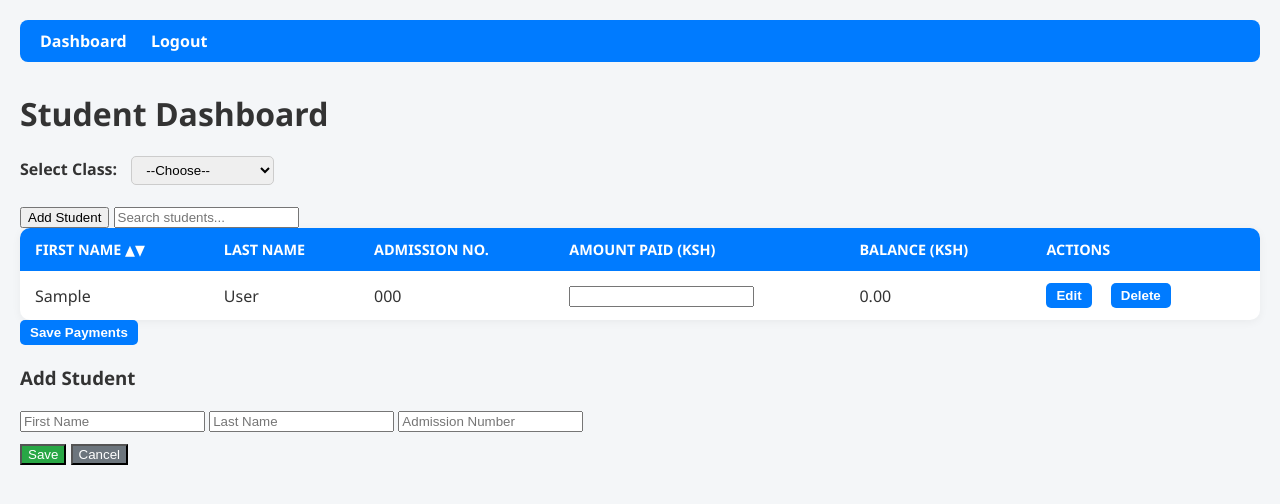
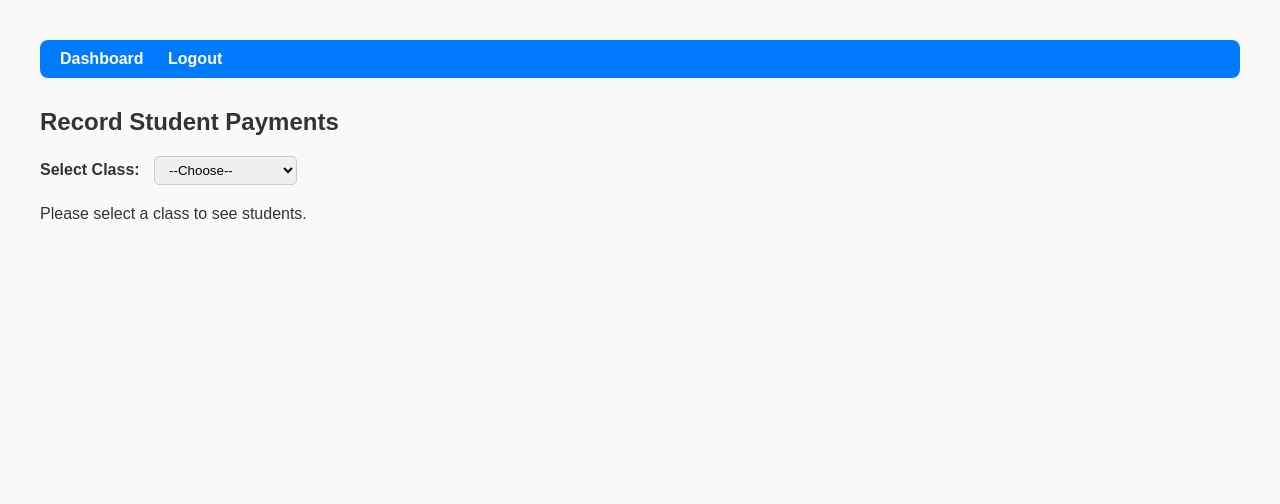
Before and after one commit to Mhmhm1/remedial_system, a Django app: template lessons/templates/lessons/student_payments.html in a window 1280 px wide. Shown: the top 504 px of the page. Run offline with Django 5.2, Linux system fonts and the light colour scheme; the template is opened without the code that fills it: values that come from a table or form of the project are taken from there, others are empty; data comes from the database, SQL or seed files in the repository; tables that the repository leaves empty hold one stand-in row (values such as "Sample post").

Commit message:
Update student_payments.html

```diff
--- a/lessons/templates/lessons/student_payments.html
+++ b/lessons/templates/lessons/student_payments.html
@@ -3,12 +3,12 @@
 
 {% block content %}
 <div class="container mt-4">
-    <h1>Student Dashboard</h1>
+    <h2>Record Student Payments</h2>
 
-    <!-- Class selection -->
+    <!-- Class selection filter -->
     <form method="get" class="mb-3">
-        <label>Select Class:</label>
-        <select name="class_group" onchange="this.form.submit()">
+        <label for="class_group">Select Class:</label>
+        <select name="class_group" id="class_group" onchange="this.form.submit()">
             <option value="">--Choose--</option>
             {% for cls in class_groups %}
                 <option value="{{ cls.id }}" {% if selected_class_id == cls.id|stringformat:"s" %}selected{% endif %}>{{ cls.name }}</option>
@@ -16,21 +16,17 @@
         </select>
     </form>
 
-    {% if students %}
-    <button id="addStudentBtn">Add Student</button>
+    {% if selected_class_id %}
+        <button id="addStudentBtn" style="margin-bottom: 10px;">Add Student</button>
         <input type="text" id="searchInput" class="search-box" placeholder="Search students...">
 
-    <form method="post">
-        {% csrf_token %}
-        <table id="studentTable">
+        <table id="studentTable" class="table table-bordered">
             <thead>
                 <tr>
-                    <th>First Name ▲▼</th>
-                    <th>Last Name</th>
-                    <th>Admission No.</th>
-                    <th>Amount Paid (Ksh)</th>
-                    <th>Balance (Ksh)</th>
-                    <th>Actions</th>
+                    <th onclick="sortTable(0)">First Name ▲▼</th>
+                    <th onclick="sortTable(1)">Last Name</th>
+                    <th onclick="sortTable(2)">Admission No.</th>
+                    <th>Action</th>
                 </tr>
             </thead>
             <tbody>
@@ -40,22 +36,17 @@
                     <td>{{ student.last_name }}</td>
                     <td>{{ student.admission_number }}</td>
                     <td>
-                        <input type="number" name="amount_{{ student.id }}" min="0" step="0.01" class="form-control">
-                    </td>
-                    <td>{{ student.balance|floatformat:2 }}</td>
-                    <td>
-                        <button type="button" class="action-btn edit-btn" data-id="{{ student.id }}" data-first="{{ student.first_name }}" data-last="{{ student.last_name }}" data-adm="{{ student.admission_number }}">Edit</button>
-                        <button type="button" class="delete-btn" data-id="{{ student.id }}">Delete</button>
+                        <button class="action-btn" onclick="editStudent({{ forloop.counter0 }})">Edit</button>
+                        <button class="delete-btn" onclick="deleteStudent({{ forloop.counter0 }})">Delete</button>
                     </td>
                 </tr>
                 {% endfor %}
             </tbody>
         </table>
-        <button type="submit" class="btn btn-primary mt-3">Save Payments</button>
-    </form>
     {% else %}
         <p>Please select a class to see students.</p>
     {% endif %}
+
 </div>
 
 <!-- Modal for Add/Edit -->
@@ -72,26 +63,45 @@
     </div>
 </div>
 
+<style>
+  /* Modal and table styling */
+  body { font-family: Arial, sans-serif; padding: 20px; background: #f9f9f9; }
+  h1, h2 { color: #333; }
+  button { padding: 8px 12px; margin-right: 5px; border: none; border-radius: 4px; cursor: pointer; }
+  .action-btn { background: #007bff; color: #fff; }
+  .action-btn:hover { background: #0056b3; }
+  .delete-btn { background: #dc3545; color: #fff; }
+  .delete-btn:hover { background: #b02a37; }
+  input.search-box { padding: 8px; width: 300px; margin-bottom: 10px; border-radius: 4px; border: 1px solid #ccc; }
+  table { width: 100%; border-collapse: collapse; margin-top: 10px; background: #fff; }
+  th, td { border: 1px solid #ccc; padding: 10px; text-align: left; }
+  th { background-color: #f4f4f4; cursor: pointer; }
+  tbody tr:hover { background-color: #f1f1f1; }
+  .modal { display: none; position: fixed; top: 0; left: 0; width: 100%; height: 100%; background-color: rgba(0,0,0,0.5); justify-content: center; align-items: center; }
+  .modal-content { background-color: #fff; padding: 20px; border-radius: 8px; width: 320px; }
+  .modal input { width: 100%; padding: 8px; margin: 5px 0; border-radius: 4px; border: 1px solid #ccc; }
+</style>
+
 <script>
-let students = [
+let students = [];
+{% if selected_class_id and students %}
+students = [
   {% for student in students %}
     {firstName: "{{ student.first_name }}", lastName: "{{ student.last_name }}", admissionNo: "{{ student.admission_number }}"},
   {% endfor %}
 ];
+{% endif %}
 
 let editIndex = null;
-
 const modal = document.getElementById('studentModal');
 const addBtn = document.getElementById('addStudentBtn');
 const saveBtn = document.getElementById('saveBtn');
 const cancelBtn = document.getElementById('cancelBtn');
 const modalTitle = document.getElementById('modalTitle');
-
 const firstNameInput = document.getElementById('firstName');
 const lastNameInput = document.getElementById('lastName');
 const admissionNoInput = document.getElementById('admissionNo');
 const searchInput = document.getElementById('searchInput');
-
 const studentTableBody = document.querySelector('#studentTable tbody');
 
 function openModal(edit = false, index = null) {
@@ -115,6 +125,7 @@ function closeModal() { modal.style.display = 'none'; }
 
 function renderTable() {
   const filter = searchInput.value.toLowerCase();
+  if(!studentTableBody) return;
   studentTableBody.innerHTML = '';
   students.forEach((s, index) => {
     if (
@@ -127,11 +138,9 @@ function renderTable() {
         <td>${s.firstName}</td>
         <td>${s.lastName}</td>
         <td>${s.admissionNo}</td>
-        <td><input type="number" name="amount_${index}" min="0" step="0.01" class="form-control"></td>
-        <td>0.00</td>
         <td>
-          <button type="button" class="action-btn" onclick="editStudent(${index})">Edit</button>
-          <button type="button" class="delete-btn" onclick="deleteStudent(${index})">Delete</button>
+          <button class="action-btn" onclick="editStudent(${index})">Edit</button>
+          <button class="delete-btn" onclick="deleteStudent(${index})">Delete</button>
         </td>
       `;
       studentTableBody.appendChild(row);
@@ -148,30 +157,30 @@ function deleteStudent(index) {
   }
 }
 
-addBtn.addEventListener('click', () => openModal());
-cancelBtn.addEventListener('click', closeModal);
+function sortTable(colIndex) {
+  students.sort((a,b) => {
+    const valA = Object.values(a)[colIndex].toLowerCase();
+    const valB = Object.values(b)[colIndex].toLowerCase();
+    return valA.localeCompare(valB);
+  });
+  renderTable();
+}
 
-saveBtn.addEventListener('click', () => {
+if(addBtn) addBtn.addEventListener('click', () => openModal());
+if(cancelBtn) cancelBtn.addEventListener('click', closeModal);
+if(saveBtn) saveBtn.addEventListener('click', () => {
   const firstName = firstNameInput.value.trim();
   const lastName = lastNameInput.value.trim();
   const admissionNo = admissionNoInput.value.trim();
-
-  if(!firstName || !lastName || !admissionNo) {
-    alert('Please fill all fields.');
-    return;
-  }
-
-  if(editIndex !== null) {
-    students[editIndex] = { firstName, lastName, admissionNo };
-  } else {
-    students.push({ firstName, lastName, admissionNo });
-  }
-
+  if(!firstName || !lastName || !admissionNo) { alert('Please fill all fields.'); return; }
+  if(editIndex !== null) { students[editIndex] = { firstName, lastName, admissionNo }; }
+  else { students.push({ firstName, lastName, admissionNo }); }
+  students.sort((a,b) => a.firstName.toLowerCase().localeCompare(b.firstName.toLowerCase()));
   renderTable();
   closeModal();
 });
 
-searchInput.addEventListener('input', renderTable);
-renderTable();
+if(searchInput) searchInput.addEventListener('input', renderTable);
 </script>
+
 {% endblock %}
```
Lines whose indentation alone changed are shown as unchanged.
